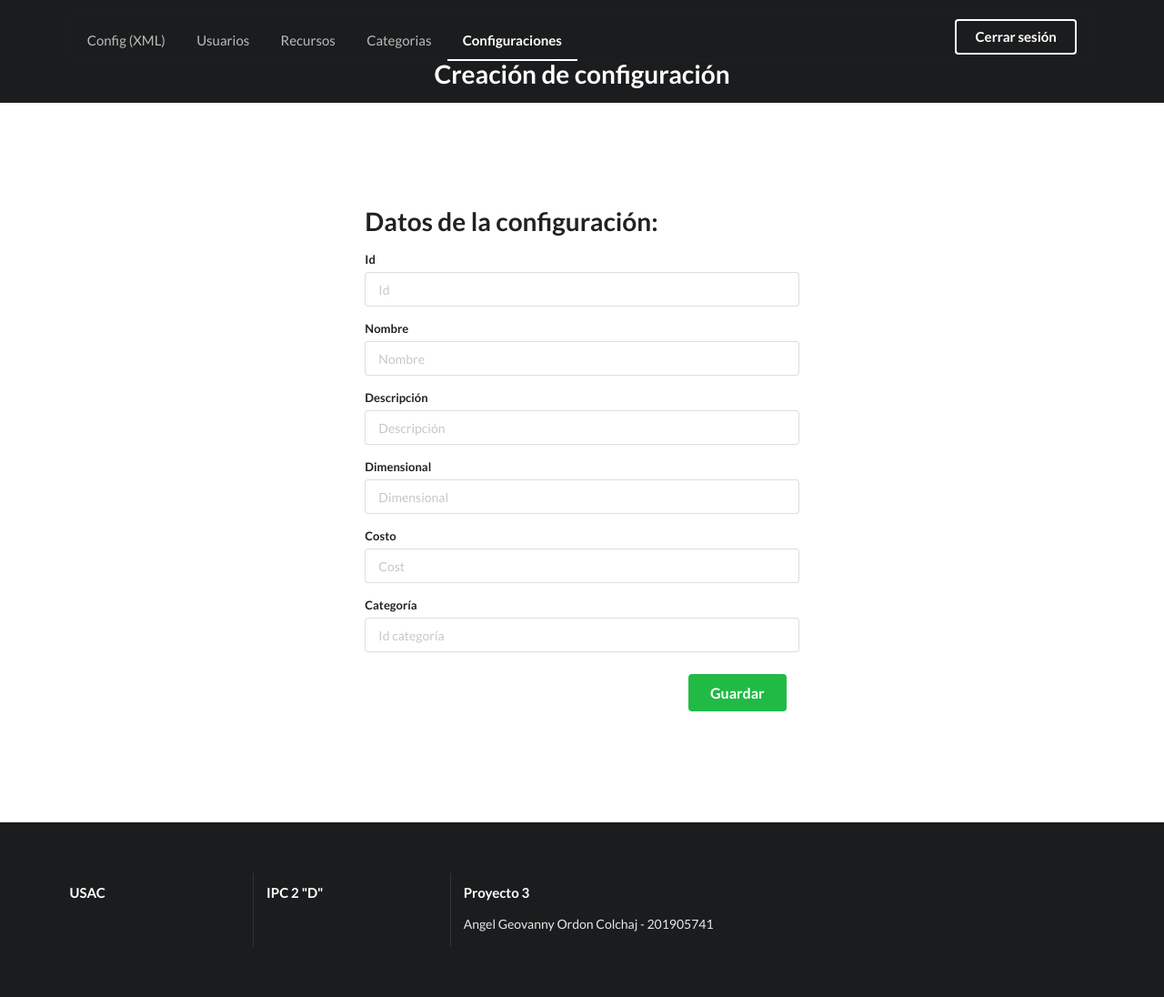
After one commit to AngelOrdon02/IPC2_Proyecto3_201905741_2S2022, a Django app: page /setting_new in a window 1280 px wide. The commit adds this page. Shown: the whole page at 91% size. Run offline with Django 4.2, Linux system fonts and the light colour scheme; some libraries are stand-ins or nearby versions.

Commit message:
setting API and Front

```diff
--- a/FrontEnd/webapp/frontend/templates/administration/base_admin.html
+++ b/FrontEnd/webapp/frontend/templates/administration/base_admin.html
@@ -73,10 +73,11 @@
                     </a>
                     <!-- <a class="item" onclick="goPrincipalView()">Principal</a> -->
                     <!-- <a class="item" onclick="goRequestsView()">Solicitudes</a> -->
-                    <a class="{% block active1 %}{% endblock %} item" onclick="goConfigView()">Configuración</a>
+                    <a class="{% block active1 %}{% endblock %} item" onclick="goConfigView()">Config (XML)</a>
                     <a class="{% block active2 %}{% endblock %} item" onclick="goUsersView()">Usuarios</a>
                     <a class="{% block active3 %}{% endblock %} item" onclick="goResourcesView()">Recursos</a>
                     <a class="{% block active4 %}{% endblock %} item" onclick="goCategoriesView()">Categorias</a>
+                    <a class="{% block active5 %}{% endblock %} item" onclick="goSettingsView()">Configuraciones</a>
                     <label class="right item"></label>
                     <label class="right item"></label>
                     <label class="right item"></label>
@@ -240,6 +241,14 @@
     function newCategory() {
         location.href = "http://localhost:8000/category_new"
     }
+
+    function goSettingsView() {
+        location.href = "http://localhost:8000/settings"
+    }
+
+    function newSetting() {
+        location.href = "http://localhost:8000/setting_new"
+    }
 </script>
 
 </html>
--- /dev/null
+++ b/FrontEnd/webapp/frontend/templates/administration/settingNewView.html
@@ -0,0 +1,52 @@
+{% extends 'administration/base_admin.html' %}
+
+<!-- Titulo de la pestaña -->
+{% block title %}<title>Nueva configuración - Administrador</title>{% endblock %}
+
+<!-- Activador del item -->
+{% block active5 %}active{% endblock %}
+
+<!-- Titulo de la pagina -->
+{% block titlepage %}Creación de configuración{% endblock %}
+
+{% block content %}
+<div class="ui grid">
+    <div class="row">
+        <div class="four wide column"></div>
+        <div class="eight wide column">
+            <h3>Datos de la configuración:</h3>
+            <form class="ui form" method="POST" enctype="multipart/form-data">
+                {% csrf_token %}
+                <div class="field">
+                    <label>Id</label>
+                    <input type="text" id="id" name="id" placeholder="Id">
+                </div>
+                <div class="field">
+                    <label>Nombre</label>
+                    <input type="text" id="name" name="name" placeholder="Nombre">
+                </div>
+                <div class="field">
+                    <label>Descripción</label>
+                    <input type="text" id="description" name="description" placeholder="Descripción">
+                </div>
+                <div class="field">
+                    <label>Dimensional</label>
+                    <input type="text" id="dimensional" name="dimensional" placeholder="Dimensional">
+                </div>
+                <div class="field">
+                    <label>Costo</label>
+                    <input type="number" id="cost" name="cost" placeholder="Cost">
+                </div>
+                <div class="field">
+                    <label>Categoría</label>
+                    <input type="text" id="id_category" name="id_category" placeholder="Id categoría">
+                </div>
+                <div class="position_right">
+                    <button class="large ui green button" type="submit">Guardar</button>
+                </div>
+            </form>
+        </div>
+        <div class="four wide column"></div>
+    </div>
+</div>
+{% endblock %}
--- a/FrontEnd/webapp/frontend/urls.py
+++ b/FrontEnd/webapp/frontend/urls.py
@@ -15,4 +15,6 @@ urlpatterns = [
     path('resource_new', views.add_resource, name = 'resource_new'),
     path('categories', views.categories, name = 'categories'),
     path('category_new', views.add_category, name = 'category_new'),
+    path('settings', views.settings, name = 'settings'),
+    path('setting_new', views.add_setting, name = 'setting_new'),
 ]
--- a/FrontEnd/webapp/frontend/views.py
+++ b/FrontEnd/webapp/frontend/views.py
@@ -151,3 +151,37 @@ def add_category(request):
         return redirect('categories')
 
     return render(request, "administration/categoryNewView.html", {})
+
+# Metodo para la vista settingsView.html
+def settings(request):
+
+    response = requests.get('http://127.0.0.1:3000/settings')
+
+    #convert reponse data into json
+    settings = response.json()
+
+    return render(request, "administration/settingsView.html", {'settings': settings['settings']})
+
+# Create setting
+def add_setting(request):
+
+    if request.method == 'POST':
+        id = request.POST.get('id', None)
+        name = request.POST.get('name', None)
+        description = request.POST.get('description', None)
+        dimensional = request.POST.get('dimensional', None)
+        cost = request.POST.get('cost', None)
+        id_category = request.POST.get('id_category', None)
+
+        params = {
+            'id': id,
+            'name': name,
+            'description': description,
+            'dimensional': dimensional,
+            'cost': cost,
+            'id_category': id_category
+            }
+        response = requests.post('http://127.0.0.1:3000/settings', json = params)
+        return redirect('settings')
+
+    return render(request, "administration/settingNewView.html", {})
```
Also changed, not shown: BackEnd/app.py (+46 -1 lines), BackEnd/setting.py (added, +62 -0 lines), FrontEnd/webapp/frontend/templates/administration/settingsView.html (added, +52 -0 lines), FrontEnd/webapp/db.sqlite3.
